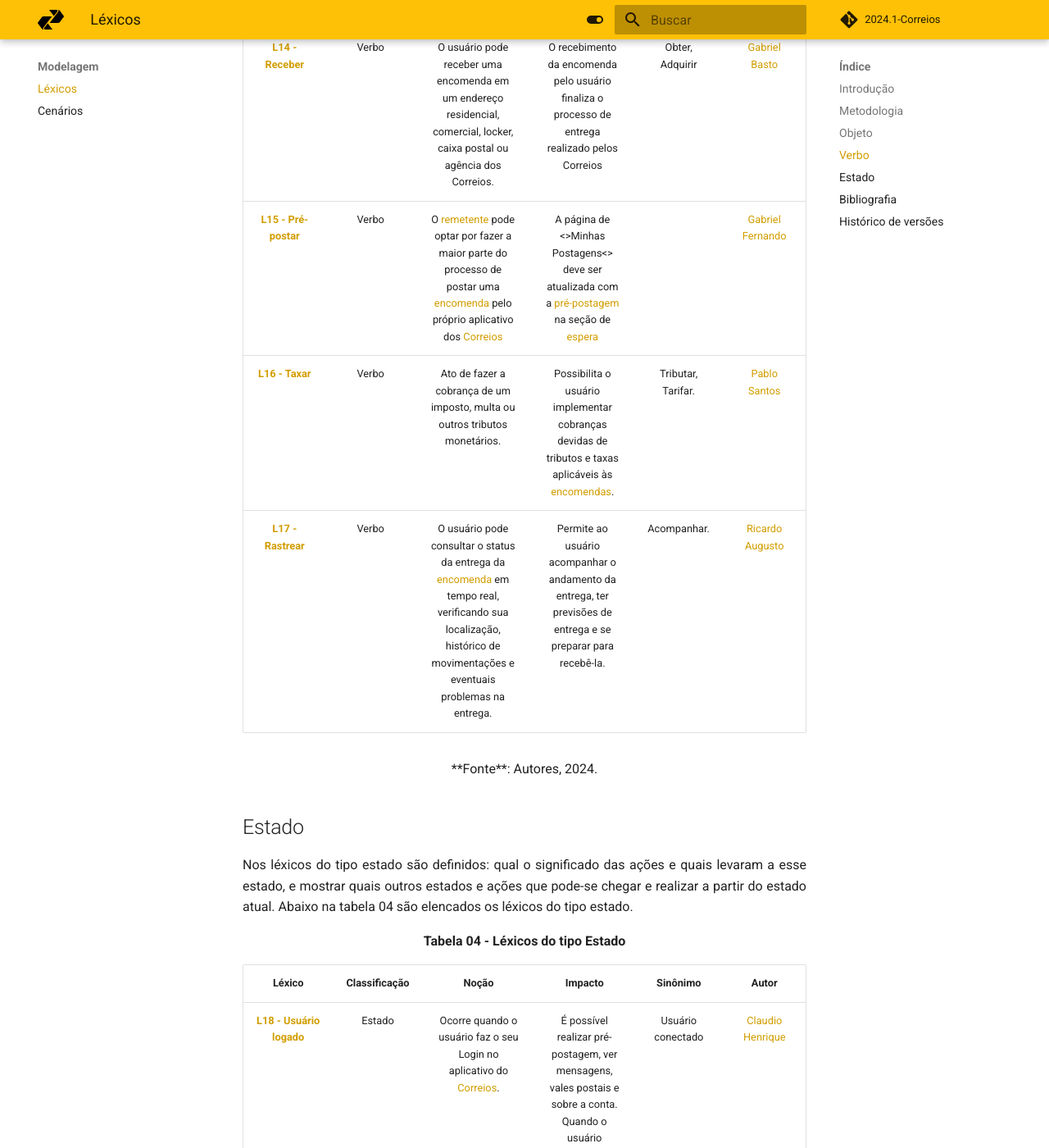
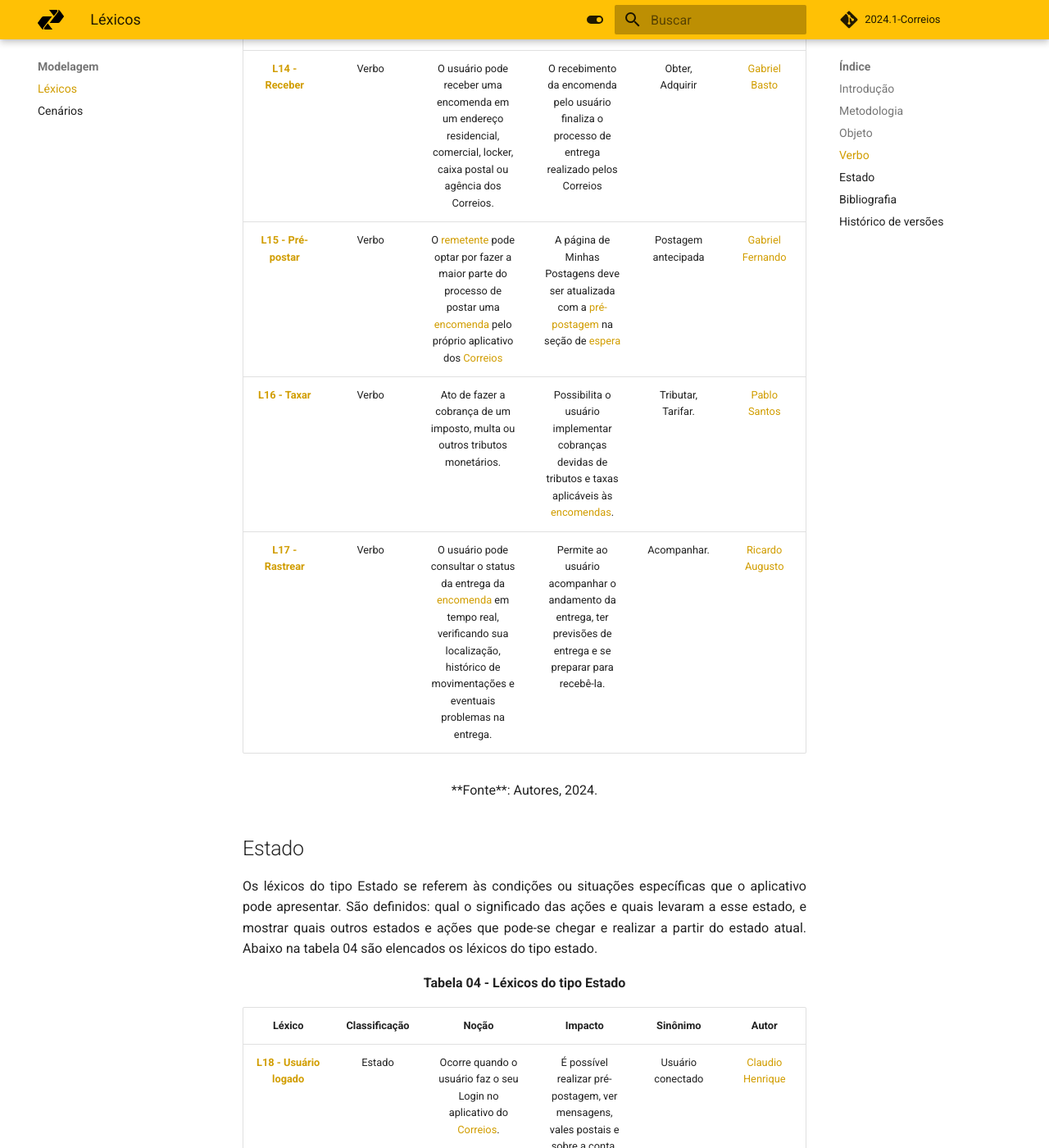
Before and after one commit to Requisitos-de-Software/2024.1-Serasa, an MkDocs documentation site: the page built from docs/modelagem/lexicos.md, in a window 1280 px wide and 1400 px high, scrolled down 4659 px. Shown: the whole window at 82% size. Built offline with MkDocs 1.6.1 and Material for MkDocs 9.7.7, drawn with Linux system fonts in a browser that asks for light colours; comment, search, counter and statistics services are not loaded; some of the changed text lies outside the part shown.

Commit message:
add sinonimos

```diff
--- a/docs/modelagem/lexicos.md
+++ b/docs/modelagem/lexicos.md
@@ -41,17 +41,17 @@ Nos léxicos do tipo Objeto é definido: o objeto, outros objetos com os quais s
 
 ## Verbo
 
-Nos léxicos do tipo verbo deve-se descrever: quem realiza, quando realiza, quais os processos realizados e quais os reflexos da ação no ambiente. Abaixo na tabela 03 estão descritos os léxicos do tipo verbo.
+Nos léxicos do tipo Verbo, se referem às ações que os usuários podem fazer dentro do aplicativo. Deve-se descrever: quem realiza, quando realiza, quais os processos realizados e quais os reflexos da ação no ambiente. Abaixo na tabela 03 estão descritos os léxicos do tipo verbo.
 
 <font size="3"><p style="text-align: center">**Tabela 03 - Léxicos do tipo Verbo** </p></font>
 
 |Léxico|Classificação|Noção|Impacto|Sinônimo|Autor|
 |:------:|:-------------:|:-----:|:-------:|:--------:|:-----:|
-|<a id="simular">**L11 - Simular**</a> | Verbo | O usuário pode <a href="#simular">simular</a>, antes do envio, os preços e prazos de entrega de uma <a href="#encomenda">encomenda</a> a partir do CEP de origem e destino. |  | |[Claudio Henrique](https://github.com/claudiohsc) |
+|<a id="simular">**L11 - Simular**</a> | Verbo | O usuário pode <a href="#simular">simular</a>, antes do envio, os preços e prazos de entrega de uma <a href="#encomenda">encomenda</a> a partir do CEP de origem e destino. | O <a href="#usuario">usuário</a> pode decidir enviar ou não pelo Correios, se as condições simuladas forem aceitas por ele. | Prever, emular |[Claudio Henrique](https://github.com/claudiohsc) |
 | <a id="buscar">**L12 - Buscar**</a> | Verbo | O usuário pode <a href="#buscar">buscar</a> informações ou objetos, como documentos, utilizando critérios específicos de pesquisa. | Facilita o acesso rápido a informações ou localização de itens. | Procurar, Pesquisar | [Danilo Carvalho](https://github.com/Danilo-Carvalho-Antunes) |
 |<a id="enviar">**L13 - Enviar** </a> | Verbo | O envio pode ser realizado pelo <a href="#usuario">usuário</a> ao expedir uma <a href="#encomenda">encomenda</a> para um destinatário. | A <a href="#encomenda">encomenda</a> é enviada entregando ela em uma agência dos correios, e seu envio pode ser feito por diferentes meios de transporte chegando até ao <a href="#destinatario">destinatário</a>.  | expedir |[Elias F. Oliveira](https://www.github.com/EliasOliver21) |
 | <a id="rastrear">**L14 - Receber**</a> | Verbo | O usuário pode receber uma encomenda em um endereço residencial, comercial, locker, caixa postal ou agência dos Correios. | O recebimento da encomenda pelo usuário finaliza o processo de entrega realizado pelos Correios | Obter, Adquirir |[Gabriel Basto](https://github.com/Bertolazi) |
-|<a id="prepostagem">**L15 - Pré-postar**</a> | Verbo | O <a href="#remetente">remetente</a> pode optar por fazer a maior parte do processo de postar uma <a href="#encomenda">encomenda</a> pelo próprio aplicativo dos <a href="#correios">Correios</a>| A página de <>Minhas Postagens<> deve ser atualizada com a <a href="#prepostagem">pré-postagem</a> na seção de <a href="#aguardando">espera</a>| |[Gabriel Fernando](https://github.com/MMcLovin) |
+|<a id="prepostagem">**L15 - Pré-postar**</a> | Verbo | O <a href="#remetente">remetente</a> pode optar por fazer a maior parte do processo de postar uma <a href="#encomenda">encomenda</a> pelo próprio aplicativo dos <a href="#correios">Correios</a>| A página de Minhas Postagens deve ser atualizada com a <a href="#prepostagem">pré-postagem</a> na seção de <a href="#aguardando">espera</a>| Postagem antecipada |[Gabriel Fernando](https://github.com/MMcLovin) |
 |<a id="taxar">**L16 - Taxar**</a> | Verbo | Ato de fazer a cobrança de um imposto, multa ou outros tributos monetários. | Possibilita o usuário implementar cobranças devidas de tributos e taxas aplicáveis às <a href="#encomenda">encomendas</a>.  | Tributar, Tarifar. |[Pablo Santos](https://github.com/pabloheika) |
 |<a id="rastrear">**L17 - Rastrear**</a> | Verbo | O usuário pode consultar o status da entrega da <a href="#encomenda">encomenda</a> em tempo real, verificando sua localização, histórico de movimentações e eventuais problemas na entrega. | Permite ao usuário acompanhar o andamento da entrega, ter previsões de entrega e se preparar para recebê-la. | Acompanhar. |[Ricardo Augusto](https://github.com/avmricardo) |
 
@@ -60,7 +60,7 @@ Nos léxicos do tipo verbo deve-se descrever: quem realiza, quando realiza, quai
 
 ## Estado
 
-Nos léxicos do tipo estado são definidos: qual o significado das ações e quais levaram a esse estado, e mostrar quais outros estados e ações que pode-se chegar e realizar a partir do estado atual. Abaixo na tabela 04 são elencados os léxicos do tipo estado.
+Os léxicos do tipo Estado se referem às condições ou situações específicas que o aplicativo pode apresentar. São definidos: qual o significado das ações e quais levaram a esse estado, e mostrar quais outros estados e ações que pode-se chegar e realizar a partir do estado atual. Abaixo na tabela 04 são elencados os léxicos do tipo estado.
 
 <font size="3"><p style="text-align: center">**Tabela 04 - Léxicos do tipo Estado** </p></font>
 
```
Also changed, not shown: other parts of docs/modelagem/lexicos.md (+3 -3 lines).
